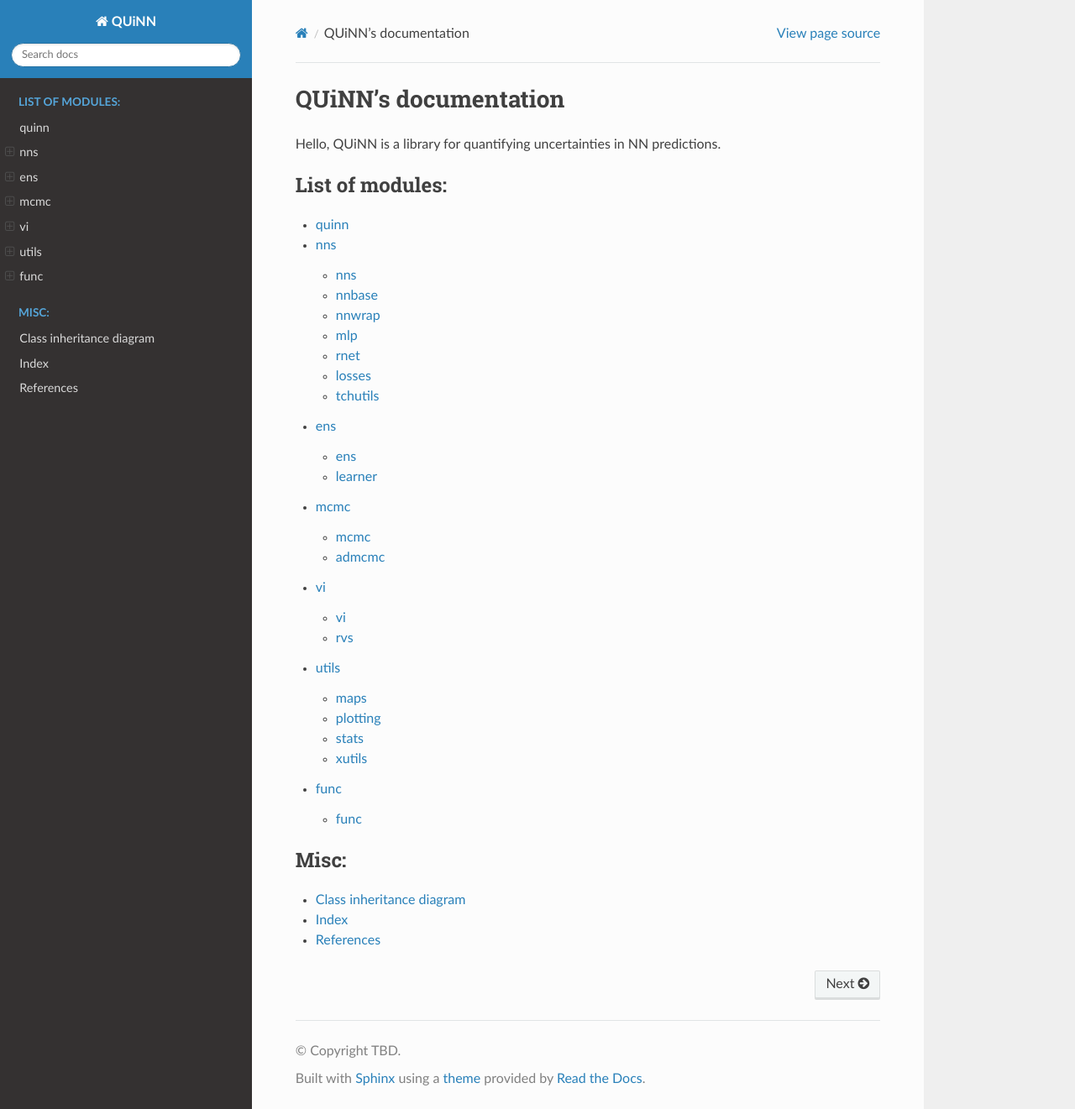
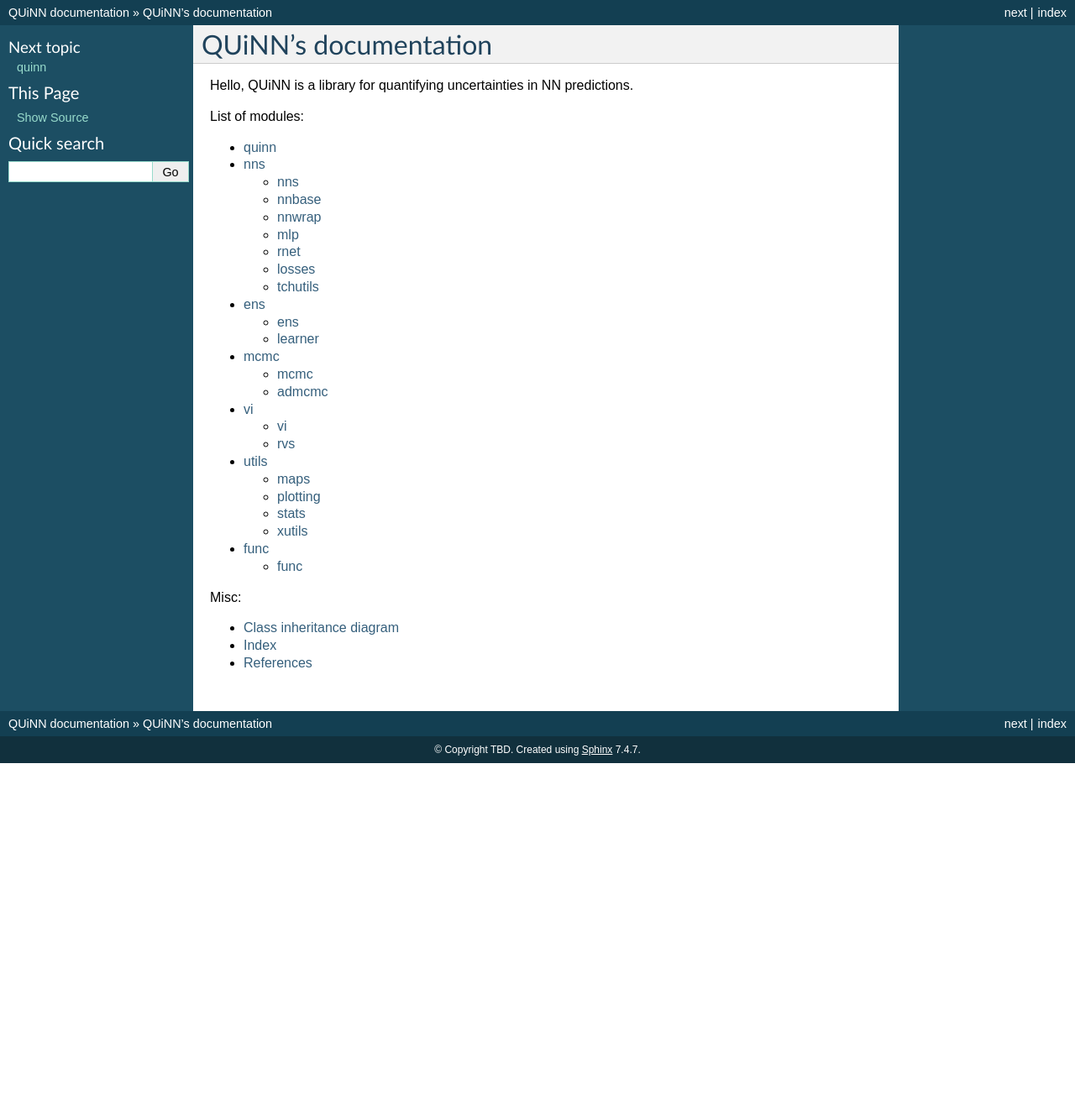
Before and after one commit to sandialabs/quinn, a Sphinx documentation site: the page built from docs/source/index.rst, in a window 1280 px wide and 1321 px high. Shown: the whole window at 84% size. Built offline with Sphinx 7.4.7, drawn with Linux system fonts in a browser that asks for light colours.

Commit message:
Update conf.py

```diff
--- a/docs/source/conf.py
+++ b/docs/source/conf.py
@@ -87,8 +87,8 @@ pygments_style = None
 # The theme to use for HTML and HTML Help pages.  See the documentation for
 # a list of builtin themes.
 #
-# html_theme = 'classic'
-html_theme = 'sphinx_rtd_theme'
+html_theme = 'classic'
+# html_theme = 'sphinx_rtd_theme'
 
 # Theme options are theme-specific and customize the look and feel of a theme
 # further.  For a list of options available for each theme, see the
```
